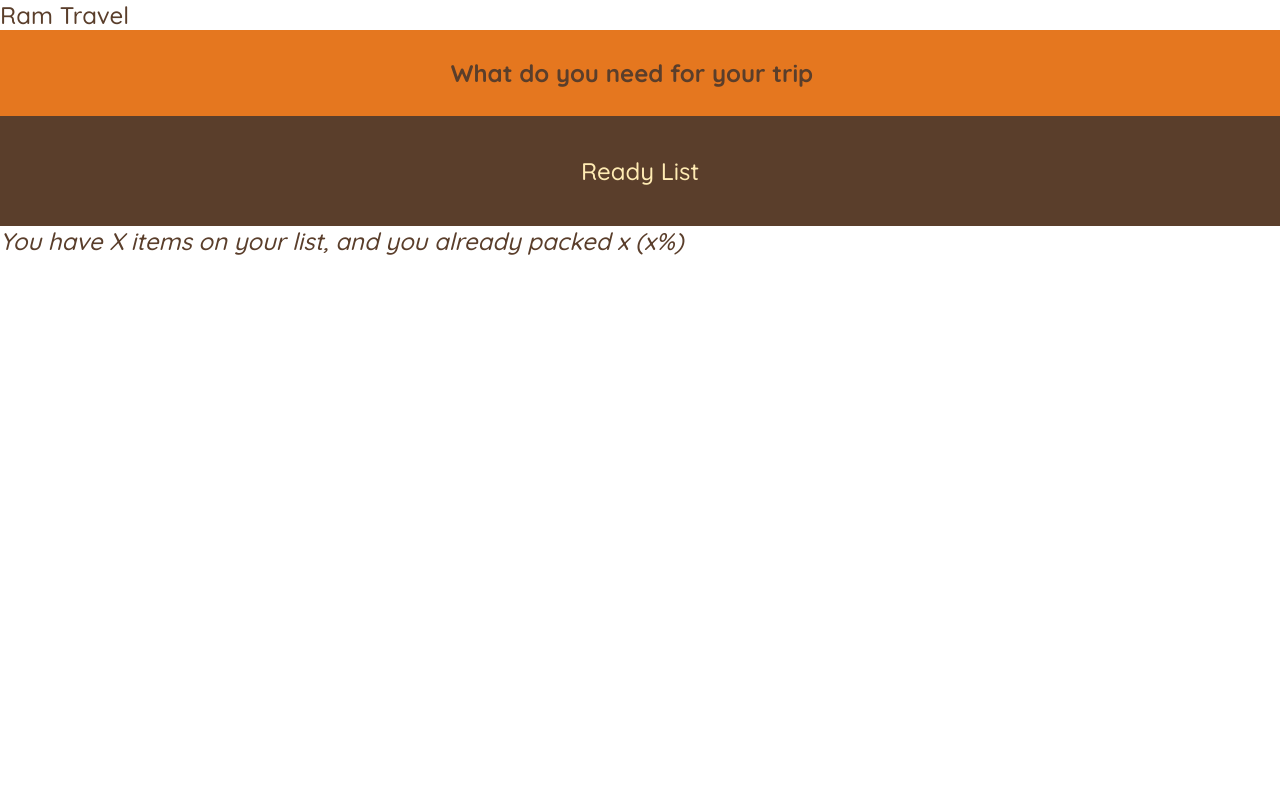
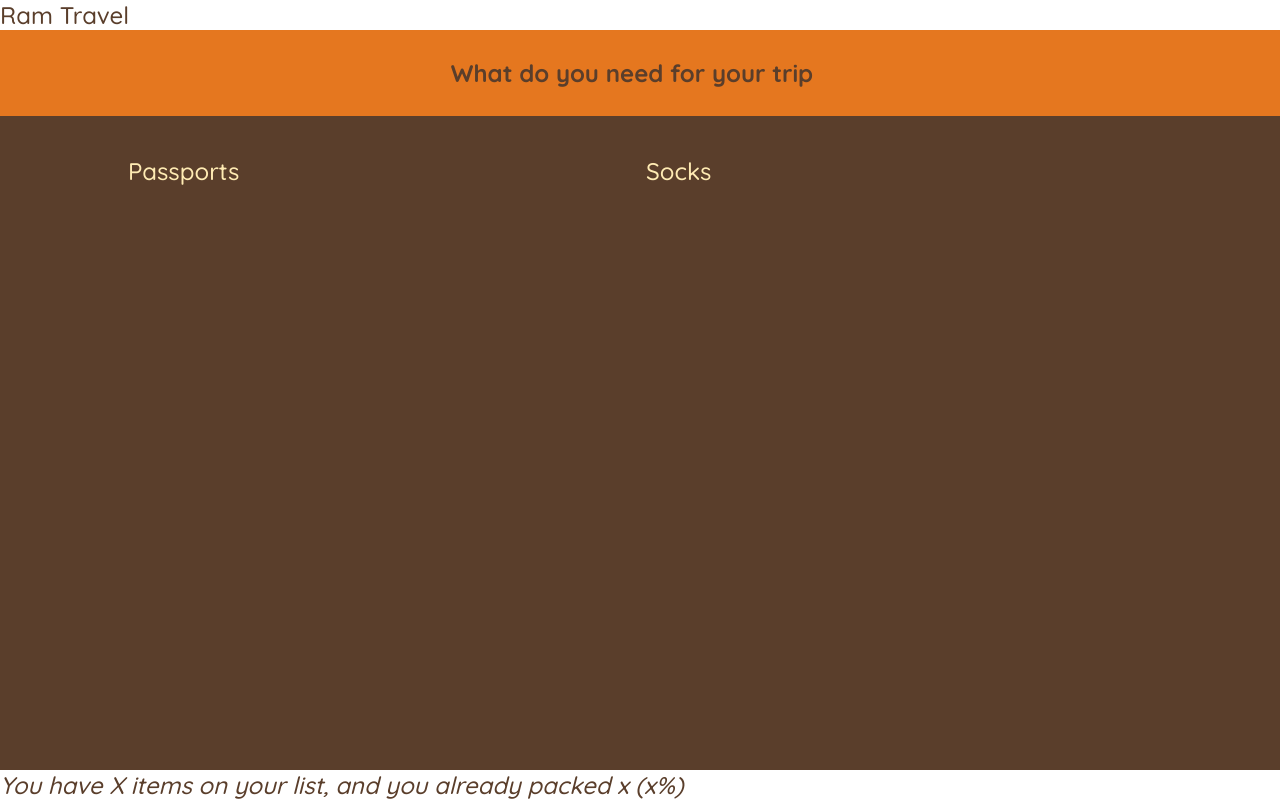
Before and after one commit to Federico-I/RamTravel, a React (Create React App) app: page / in a window 1280 px wide. Built offline with nearby package versions, Linux system fonts and the light colour scheme.

Commit message:
itme-rendering

```diff
--- a/src/App.js
+++ b/src/App.js
@@ -1,6 +1,11 @@
+const initialItems = [
+  { id: 1, description: "Passports", quantity: 2, packed: false },
+  { id: 2, description: "Socks", quantity: 12, packed: false },
+];
+
 export default function App() {
   return(
-    <div>
+    <div className="app">
       <Logo />
       <Form />
       <PackingList />
@@ -25,9 +30,21 @@
 
 function PackingList() {
   return(
-    <div className="list">Ready List</div>
+    <div className="list">
+      <ul>
+        {initialItems.map((item)=> (
+          <Item item={item} />
+        ))}
+      </ul>
+    </div>
   )
 };
+
+function Item({ item }) {
+  return <li>{item.description}</li>
+}
+
+
 
 function Stats() {
   return(
```
